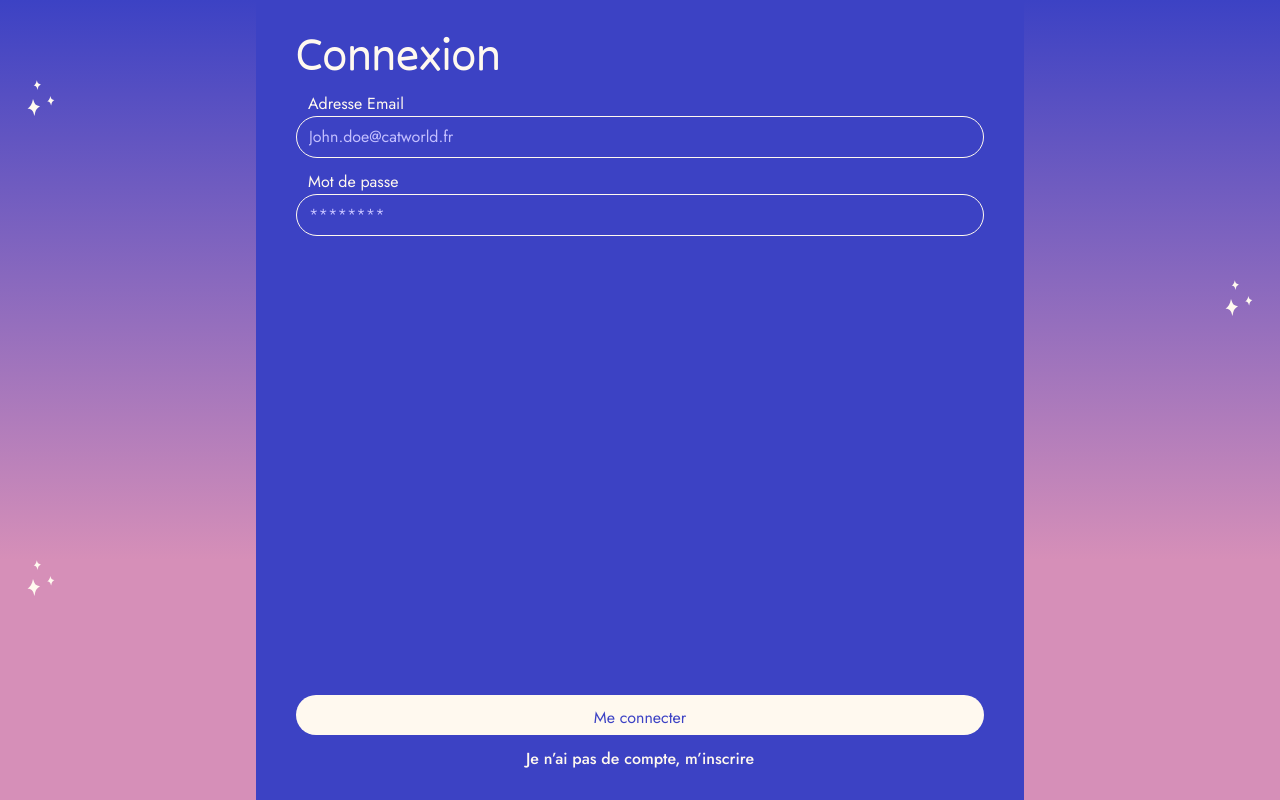
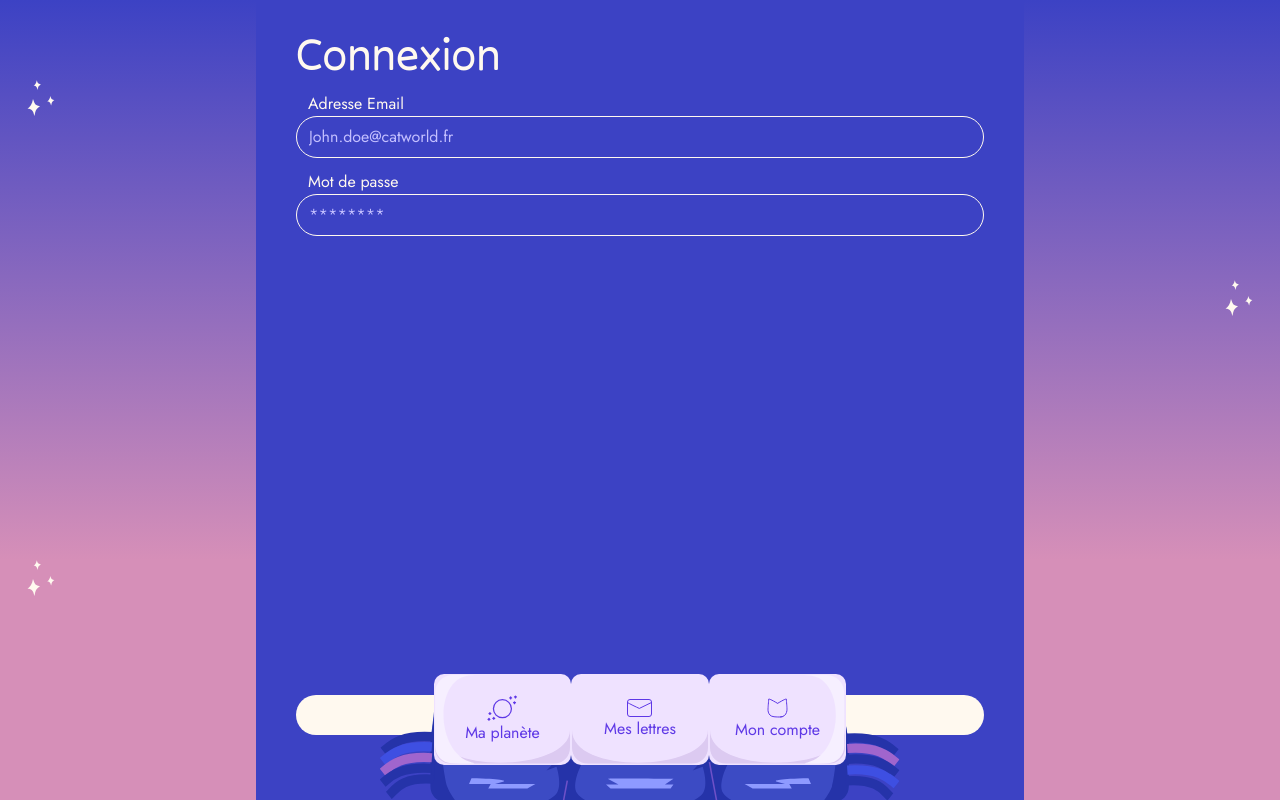
Before and after one commit to Safirl/cat-world, a React (Vite) app in the folder frontend/: page /login in a window 1280 px wide. Built offline with nearby package versions, Linux system fonts and the light colour scheme; no server answers.

Commit message:
added layout and moved navbar

```diff
--- a/frontend/src/App.tsx
+++ b/frontend/src/App.tsx
@@ -1,8 +1,13 @@
 import '../public/style/App.scss';
+import Layout from './layouts/Layout';
 import AppRouter from "./routes/AppRouter";
 
 function App() {
-  return (<AppRouter />)
+  return (
+    <Layout>
+      <AppRouter />
+    </Layout>
+  )
 }
 
 export default App
--- /dev/null
+++ b/frontend/src/layouts/Layout.tsx
@@ -0,0 +1,20 @@
+import React from "react";
+import { ReactNode } from "react";
+import NavBar from "../pages/components/Navbar";
+
+type LayoutProps = {
+    children: ReactNode;
+}
+
+const Layout = ({ children }: LayoutProps) => {
+    return (
+        <div className="layout">
+            <NavBar />
+            <main>
+                {children}
+            </main>
+        </div>
+    )
+}
+
+export default Layout;
--- a/frontend/src/main.tsx
+++ b/frontend/src/main.tsx
@@ -2,9 +2,12 @@ import { StrictMode } from 'react'
 import { createRoot } from 'react-dom/client'
 import '../public/style/index.css'
 import App from './App.tsx'
+import { BrowserRouter } from 'react-router-dom'
 
 createRoot(document.getElementById('root')!).render(
   <StrictMode>
-    <App />
+    <BrowserRouter>
+      <App />
+    </BrowserRouter>
   </StrictMode>,
 )
--- a/frontend/src/pages/Account.tsx
+++ b/frontend/src/pages/Account.tsx
@@ -1,5 +1,4 @@
 import { Canvas } from "@react-three/fiber";
-import NavBar from "./components/Navbar";
 import Cat from "./components/Cat";
 import { useState, useEffect } from "react";
 import { apiRoutes, routes } from "../config/route";
@@ -164,7 +163,6 @@ const Account = () => {
 
     return (
         <>
-            <NavBar />
             <div className={`containerAccount ${isEditMenuOpened && "containerAccountEditMenu"}`}>
                 <Canvas className="canvasAccount" camera={{ position: [0, 2, 5] }}>
                     <ambientLight intensity={2.4} color="#C8B3FF" />
--- a/frontend/src/pages/CreateLetter.tsx
+++ b/frontend/src/pages/CreateLetter.tsx
@@ -1,4 +1,3 @@
-import NavBar from "./components/Navbar";
 import '../../public/style/pages/createLetter.scss'
 import { useEffect, useState } from "react";
 import { useNavigate } from "react-router-dom";
@@ -175,7 +174,6 @@ const CreateLetter = () => {
     return (
         <>
             <div className="createLetterPage">
-                <NavBar />
                 <div className="createLetterContainer">
                     <h1>Ma lettre</h1>
                     <div className="letter">
--- a/frontend/src/pages/Home.tsx
+++ b/frontend/src/pages/Home.tsx
@@ -96,7 +96,6 @@ const Home = () => {
 
   return (
     <>
-      <NavBar />
       <img className="stars" src="/image/starsBackground.svg" alt="stars" />
       <Canvas camera={{ position: [0, 0, 5] }}>
         <OrbitControls
--- a/frontend/src/pages/Letters.tsx
+++ b/frontend/src/pages/Letters.tsx
@@ -1,7 +1,6 @@
 import { useEffect, useState } from "react";
 import { routes } from "../config/route";
 import ButtonRound from "./components/buttonRound";
-import NavBar from "./components/Navbar";
 import { useNavigate } from "react-router-dom";
 import { apiRoutes } from "../config/route";
 
@@ -119,7 +118,6 @@ const Letters = () => {
                     onClick={handleCreateLetter}
                 />
 
-                <NavBar />
                 <div className="wall">
                     <img className="postit read" src="/image/decors/postItRead.svg" alt="Lettre lu" />
                     <img className="postit unread" src="/image/decors/postItunread.svg" alt="Lettre pas lu" />
--- a/frontend/src/routes/AppRouter.tsx
+++ b/frontend/src/routes/AppRouter.tsx
@@ -12,7 +12,6 @@ import ShowLetter from "../pages/ShowLetter";
 
 const AppRouter = () => {
     return (
-        <Router>
         <Routes>
             {/* Private route */}
             <Route element={<PrivateRoute />}>
@@ -27,7 +26,6 @@ const AppRouter = () => {
             <Route path={routes.landing} element={<Landing />} />
             {/* <Route path="*" element={<NotFoundPage />} /> */}
         </Routes>
-        </Router>
     );
 };
 
```
Lines whose indentation alone changed are shown as unchanged.
